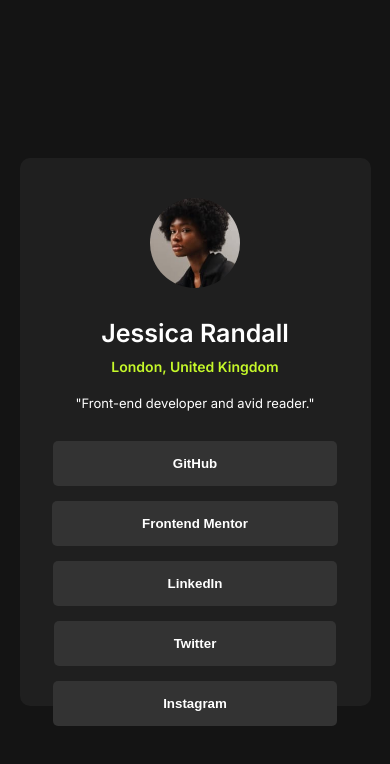
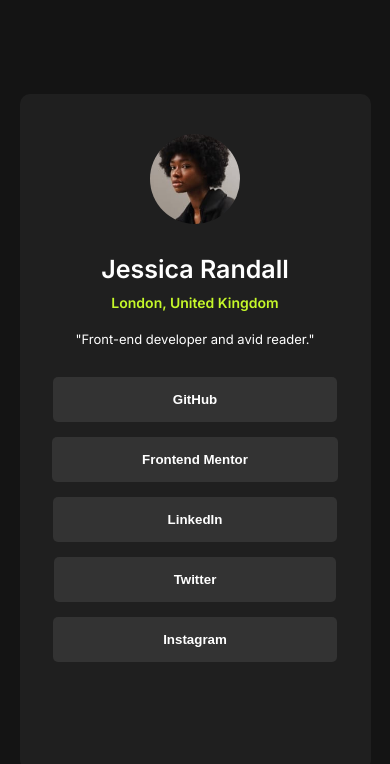
Before and after one commit to huzaifav123/Social-Links-Profile, a plain HTML site: page index.html in a window 390 px wide. Drawn offline with Linux system fonts and the light colour scheme.

Commit message:
completed-2

```diff
--- a/style.css
+++ b/style.css
@@ -89,7 +89,7 @@
     }
     .card{
         width: 90vw;
-        height: 65vh;
+        height: 80vh;
         margin-top: 30px;
         margin-bottom: 10px;
     }
```
